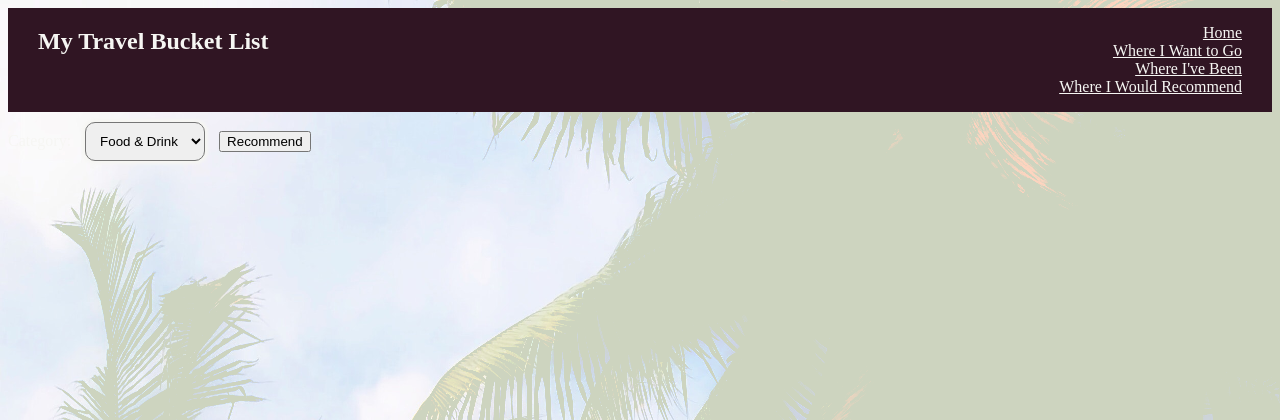
After one commit to kathleenedie/Project1_TravelBucketList, a Flask app: page /recommend in a window 1280 px wide. The commit adds this page. Shown: the top 420 px of the page. Run offline with Flask 2, Linux system fonts and the light colour scheme.

Commit message:
recommend by category working

```diff
--- a/bucket_list/controllers/visited_controller.py
+++ b/bucket_list/controllers/visited_controller.py
@@ -56,11 +56,11 @@ def new_city_visited(id):
 @visited_blueprint.route("/visited/<id>", methods=["POST"])
 def create_city(id):
     name = request.form['name']
-    year = request.form['year']
+    year = None
     category = request.form['category']
-    photo_link = request.form['photo_link']
+    photo_link = None
     country = country_repository.select_country(id)
-    visited = request.form['visited']
+    visited = False
     city = City(name, year, category, photo_link, country, visited)
 
     city_repository.save_city(city)
@@ -105,3 +105,14 @@ def cities_visited_page():
     cities = city_repository.city_select_visited()
 
     return render_template("destination/index.html", cities = cities)
+
+@visited_blueprint.route("/recommend", methods=['GET'])
+def recommend_by_category():
+
+    return render_template("recommend/category.html")
+
+@visited_blueprint.route("/recommend/category", methods=["POST"])
+def recommend_by_category_cities():
+    category = request.form['category']
+    cities = city_repository.categories_of_cities(category)
+    return render_template('recommend/category_list.html', cities=cities)
--- a/bucket_list/templates/base.html
+++ b/bucket_list/templates/base.html
@@ -17,6 +17,7 @@
         <li><a href="/">Home</a></li>
         <li><a href="/visited">Where I Want to Go</a></li>
         <li><a href="/destination">Where I've Been</a></li>
+        <li><a href="/recommend">Where I Would Recommend</a></li>
       </ul>
     </nav>
   </header>
--- a/bucket_list/templates/destination/index.html
+++ b/bucket_list/templates/destination/index.html
@@ -10,6 +10,7 @@
         <li>City: {{city.name}}</li>
         <li>Year: {{city.year}}</li>
         <li>Country: {{city.country.id}}</li>
+        <li>Category: {{city.category}}</li>
     </ul>
 
 {% endfor %}
--- /dev/null
+++ b/bucket_list/templates/recommend/category.html
@@ -0,0 +1,19 @@
+{% extends "base.html" %}
+{% block content %}
+
+<form action="/recommend/category" method="POST">
+
+<div>
+    <label for="category">Category:</label>
+    <select name="category">
+        <option value="Food">Food & Drink</option>
+        <option value="Culture">Culture</option>
+        <option value="History">History</option>
+        <option value="Language">Language</option>
+    </select>
+    <input type="submit" value="Recommend">
+</div>
+
+</form>
+
+{% endblock %}
--- a/bucket_list/templates/visited/show.html
+++ b/bucket_list/templates/visited/show.html
@@ -11,7 +11,7 @@
         <li>City: {{city.name}}</li>
         <li>Category: {{city.category}}</li>
         <li>ID: {{city.id}}</li>
-        <li><p><a href="/visited/{{ country.id }}/{{ city.id }}">See city details</a></p></li>
+        <li><p><a href="/visited/{{country.id}}/{{city.id}}">See city details</a></p></li>
         <form action="/visited/{{city.id}}/delete" class="delete-form" method="POST">
             <input type=submit value="Delete">
         </form>
```
Also changed, not shown: bucket_list/repositories/city_repository.py (+11 -0 lines), bucket_list/templates/recommend/category_list.html (added, +17 -0 lines), bucket_list/templates/visited/city_new.html (+10 -10 lines).
